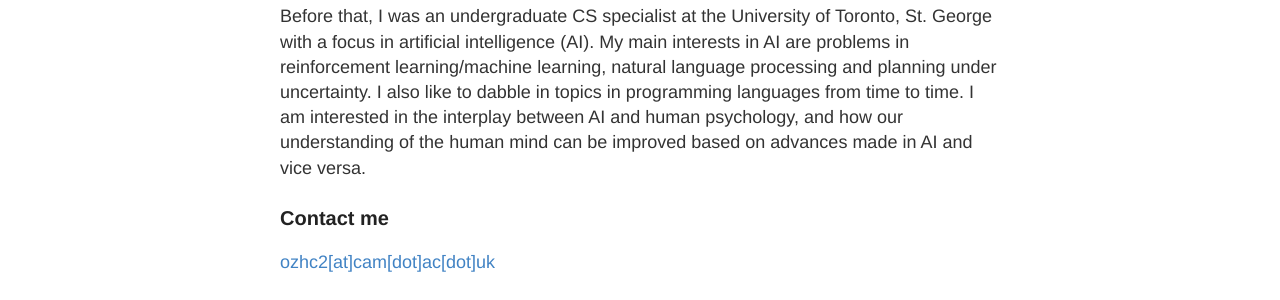
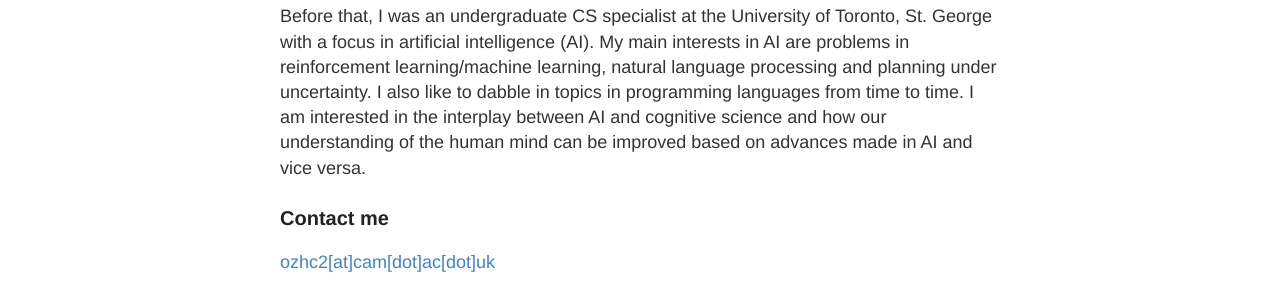
Before and after one commit to osczen/osczen.github.io, a Jekyll site: the page built from about.md, in a window 1280 px wide. Shown: the part 342-642 px from the top of the page. Built offline with Jekyll 4.4.1, drawn with Linux system fonts in a browser that asks for light colours.

Commit message:
Update about.md

```diff
--- a/about.md
+++ b/about.md
@@ -7,7 +7,7 @@
 Master student at Cambridge University in the Machine Learning, Speech, and Language Technologies course.
 
 ### More Information
-Before that, I was an undergraduate CS specialist at the University of Toronto, St. George with a focus in artificial intelligence (AI). My main interests in AI are problems in reinforcement learning/machine learning, natural language processing and planning under uncertainty. I also like to dabble in topics in programming languages from time to time. I am interested in the interplay between AI and human psychology, and how our understanding of the human mind can be improved based on advances made in AI and vice versa.
+Before that, I was an undergraduate CS specialist at the University of Toronto, St. George with a focus in artificial intelligence (AI). My main interests in AI are problems in reinforcement learning/machine learning, natural language processing and planning under uncertainty. I also like to dabble in topics in programming languages from time to time. I am interested in the interplay between AI and cognitive science and how our understanding of the human mind can be improved based on advances made in AI and vice versa.
 
 ### Contact me
 
```
